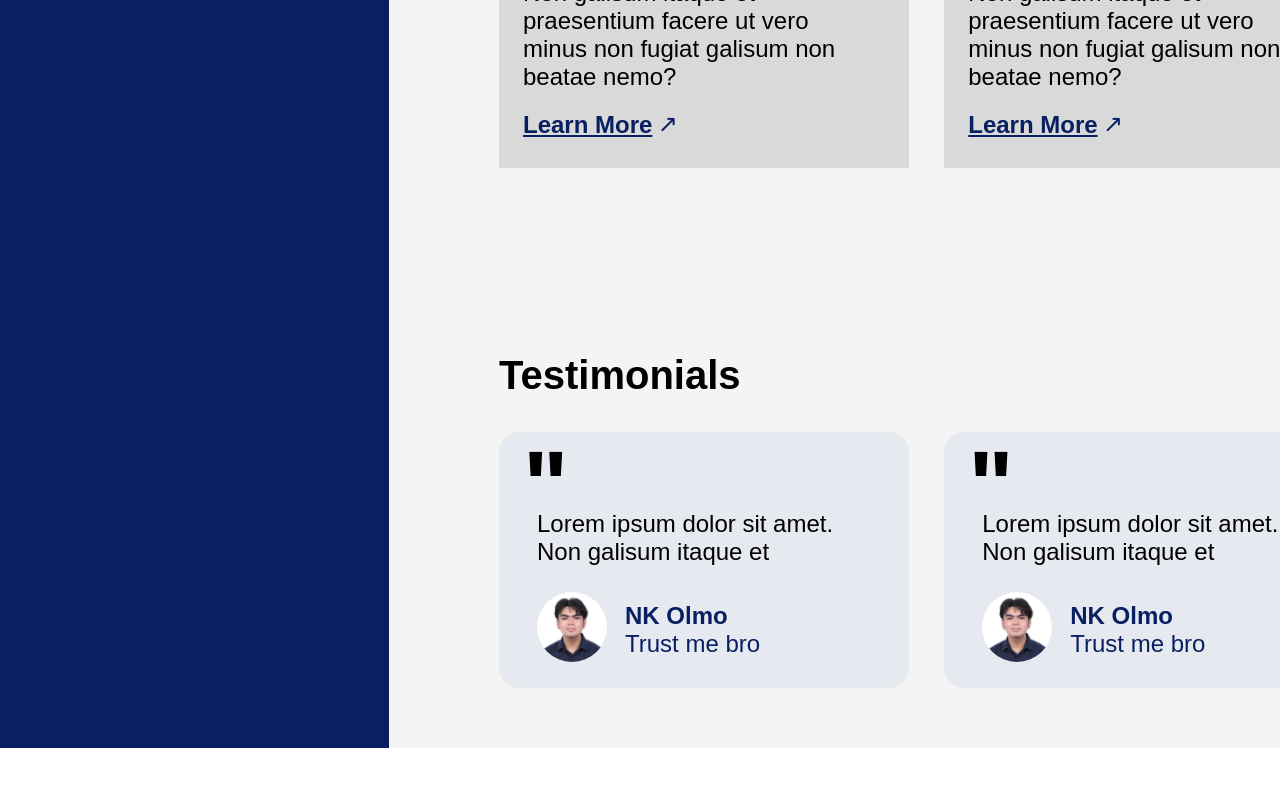
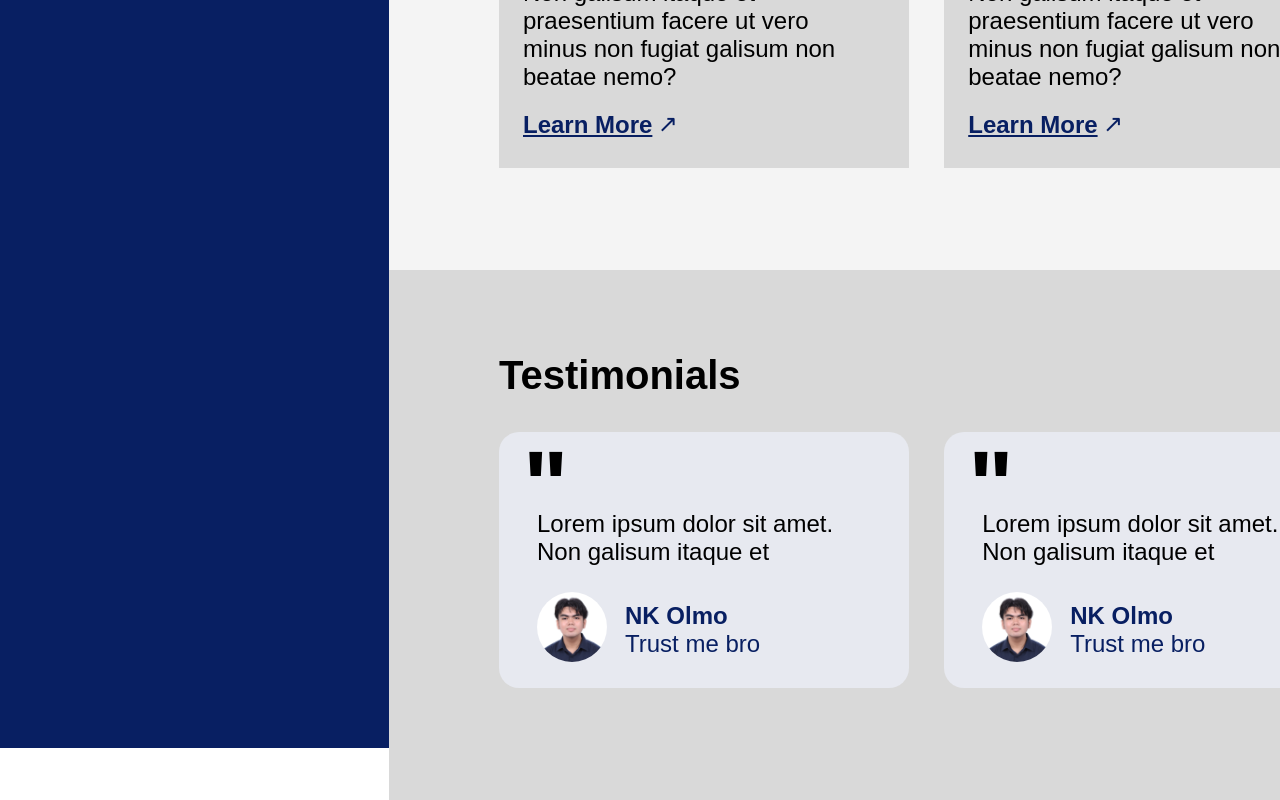
Before and after one commit to enkeyeou/my-app-2, a Next.js app: page / in a window 1280 px wide. Shown: the part 2499-3299 px from the top of the page. Built offline with nearby package versions, Linux system fonts and the light colour scheme.

Commit message:
Add gray background to testimonials section

```diff
--- a/app/page.tsx
+++ b/app/page.tsx
@@ -294,7 +294,7 @@ export default function Desktop() {
         </div>
       </section>
 
-      <section className="absolute top-[2769px] left-[389px] w-[1051px] h-[530px] pl-[110px] pr-[85px] pt-[83px]">
+      <section className="absolute top-[2769px] left-[389px] w-[1051px] h-[530px] pl-[110px] pr-[85px] pt-[83px] bg-[#d9d9d9]">
         <h2 className="w-[856px] font-bold text-black text-[40px] tracking-[0] leading-[normal]">
           Testimonials
         </h2>
```
